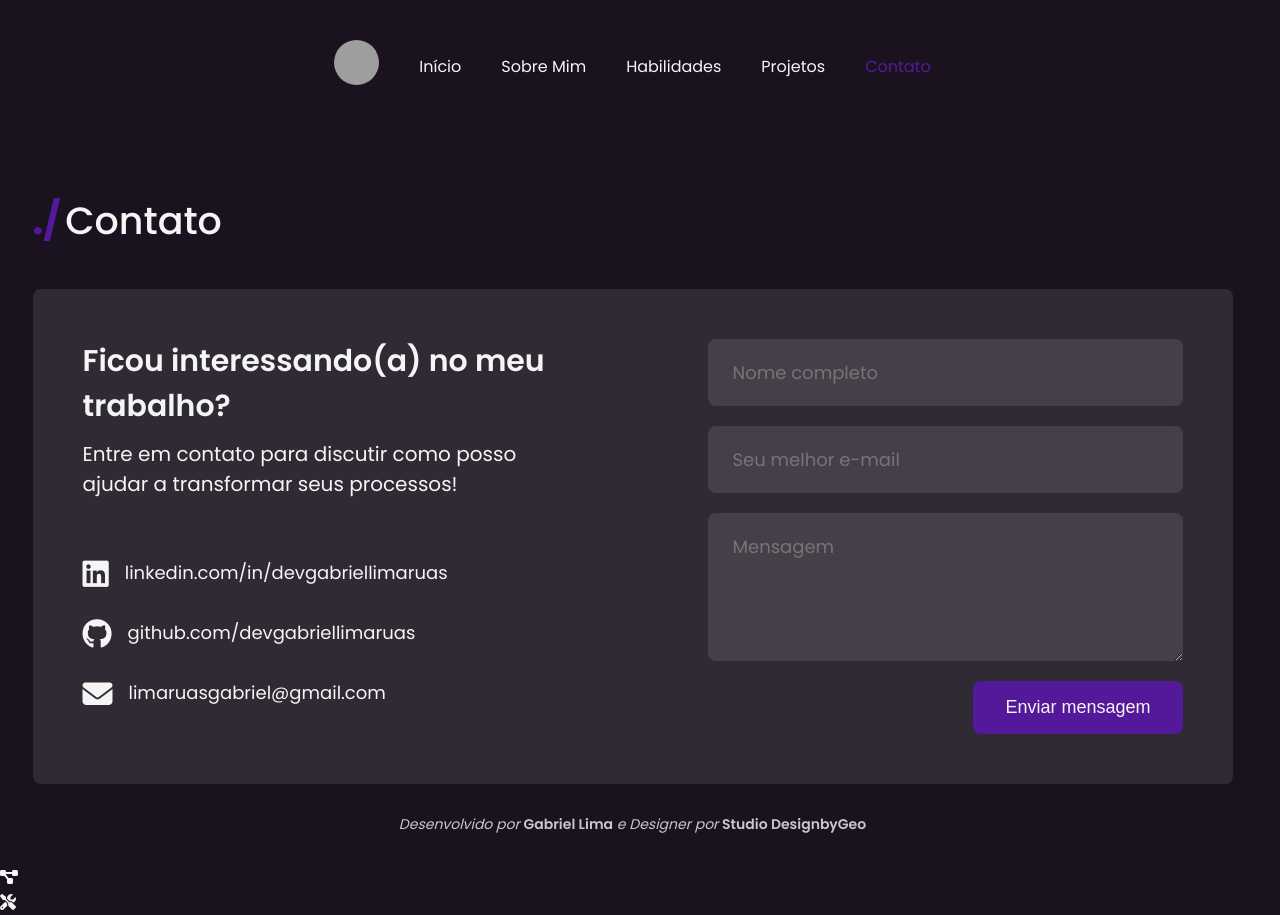
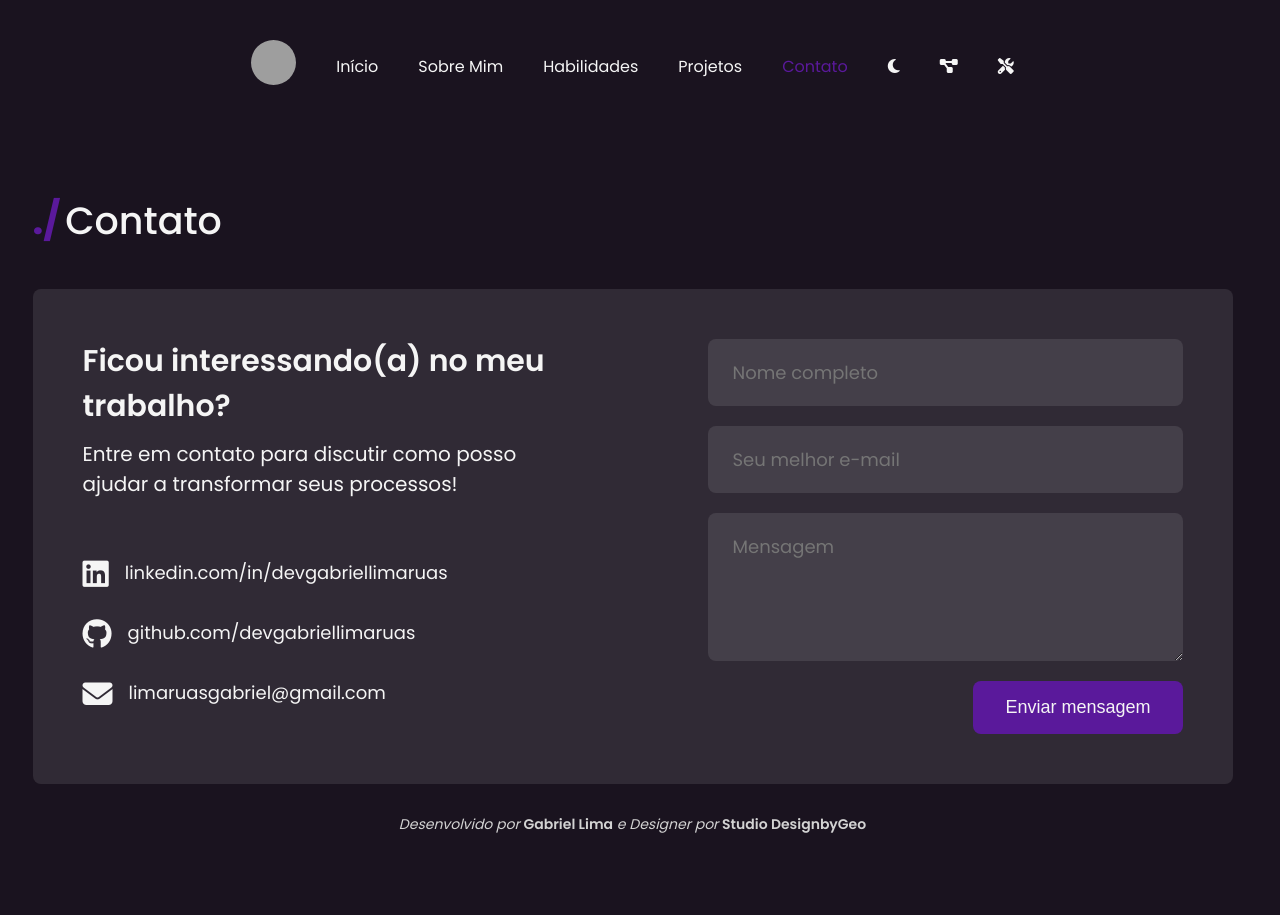
Before and after one commit to devgabriellimaruas/automation-portfolio, a Django app: page /contacts/ in a window 1280 px wide. After the commit the page ends 833 px from the top, so only its background shows below. Run offline with Django 5.2, Linux system fonts and the light colour scheme; some libraries are stand-ins or nearby versions; grey boxes are pictures that could not be loaded.

Commit message:
update: formmating css

```diff
--- a/portfolio/apps/contacts/templates/contacts/contacts.html
+++ b/portfolio/apps/contacts/templates/contacts/contacts.html
@@ -33,5 +33,6 @@
 {% endblock %}
 
 {% block extra_scripts %}
+{{ block.super }}
 <script src="{% static 'js/contacts.js' %}"></script>
 {% endblock %}
--- a/portfolio/apps/project/templates/projects/projects.html
+++ b/portfolio/apps/project/templates/projects/projects.html
@@ -39,5 +39,6 @@
 {% endblock %}
 
 {% block extra_scripts %}
+{{ block.super }}
 <script src="{% static 'js/projects.js' %}"></script>
 {% endblock %}
--- a/portfolio/static/css/about.css
+++ b/portfolio/static/css/about.css
@@ -5,7 +5,7 @@
 .about,
 .tools {
     max-width: auto;
-    color: var(--color-text-primary);
+    color: var(--color-text);
     max-width: 500px;
 }
 
@@ -19,13 +19,13 @@
 
 .desc {
     font-size: 18px;
-    color: var(--color-text-primary);
+    color: var(--color-text);
     font-weight: 400;
 }
 
 .desc-sb {
     font-size: 18px;
-    color: var(--color-text-primary);
+    color: var(--color-text);
     font-weight: 600;
 }
 
@@ -34,12 +34,12 @@
     font-size: 16px;
     padding: 6px 22px;
     margin: 0px 20px 18px 0px;
-    border-radius: var(--radius-base);
+    border-radius: 8px;
     font-weight: 400;
     border: 1.5px solid var(--color-primary);
 }
 
-.about a{
+.about a {
     margin-top: 30px;
 }
 
@@ -58,11 +58,10 @@
 
 .tools-list {
     list-style: none;
-    /* remove os bullets */
     padding: 0;
     margin-top: 30px;
     max-width: 100%;
-    background-color: var(--color-tertiary);
+    background-color: var(--color-bg-alt);
     border-radius: 8px;
     padding: 10px 15px;
 }
@@ -74,7 +73,7 @@
     padding: 10px 15px;
     font-size: 16px;
     transition: background-color 0.2s ease;
-    color: var(--color-text-primary);
+    color: var(--color-text);
 }
 
 .tools-list a {
--- a/portfolio/static/css/home.css
+++ b/portfolio/static/css/home.css
@@ -8,10 +8,9 @@
 }
 
 .title-home {
-    font-family: var(--font-family-base);
     font-size: 52px;
     font-weight: 600;
-    color: var(--color-text-primary) !important;
+    color: var(--color-text) !important;
     margin: 0;
     text-align: center;
     line-height: 1.2;
@@ -26,13 +25,13 @@
 }
 
 .description {
-    font-family: var(--font-family-base);
     font-size: 18px;
     font-weight: 400;
-    color: var(--color-text-primary);
+    color: var(--color-text);
     text-align: center;
     margin: 20px;
 }
+
 .highlight {
     font-weight: 600;
 }
@@ -56,7 +55,7 @@
 }
 
 .social-icons a:hover {
-    color: var(--color-text-primary);
+    color: var(--color-text);
     cursor: pointer;
 }
 
@@ -64,9 +63,8 @@
     text-align: center;
     padding: 30px;
     background: transparent;
-    font-family: var(--font-family-base);
     font-size: 14px;
-    color: var(--color-text-tertiary);
+    color: var(--color-text-alt);
 }
 
 .footer-text {
--- a/portfolio/static/css/skills.css
+++ b/portfolio/static/css/skills.css
@@ -11,7 +11,7 @@
 }
 
 .card {
-    border-radius: var(--radius-base);
+    border-radius: 8px;
     max-width: 330px;
 }
 
@@ -19,7 +19,7 @@
     margin: 20px 0 10px;
     font-size: 24px;
     font-weight: 600;
-    color: var(--color-text-primary);
+    color: var(--color-text);
 }
 
 .material-symbols-outlined {
--- a/portfolio/static/css/styles.css
+++ b/portfolio/static/css/styles.css
@@ -1,29 +1,26 @@
-:root {
-    /* Palette */
-    --color-primary: #54199B;
-    --color-secondary: #1A131F;
-    --color-tertiary: rgba(245, 245, 245, 0.1);
-    /* #F5F5F5 10% */
-    --color-text-primary: #F5F5F5;
-    --color-text-secondary: #D3D3D3;
-    --color-text-tertiary: rgba(245, 245, 245, 0.8);
-    /* #F5F5F5 80% */
-    --color-text-quaternary: rgba(245, 245, 245, 0.3);
-    /* #F5F5F5 30% */
-    --color-text-quinary: rgba(211, 211, 211, 0.7);
-    ;
-    /* #D3D3D3 70% */
+:root[data-theme="dark"] {
+    --color-primary: #5A199B;
+    --color-bg: #1A131F;
+    --color-bg-alt: rgba(245, 245, 245, 0.1); /* #F5F5F5 10% */
+    --color-bg-ft: rgba(245, 245, 245, 0.3); /* #F5F5F5 30% */
 
-    /* Typography */
-    --font-family-base: 'Poppins', sans-serif;
-    --font-size-base: 16px;
+    --color-text: #F5F5F5;
+    --color-text-pr: #F5F5F5;
+    --color-text-bt: #F5F5F5;
+    --color-text-alt: #D3D3D3;
+    --color-text-ft: rgba(211, 211, 211, 0.7); /* #D3D3D3 70% */
+}
+:root[data-theme="light"] {
+    --color-primary: #7836BA;
+    --color-bg: #F2F2F2;
+    --color-bg-alt: #FCFCFC;
+    --color-bg-ft: #D4D4D4;
 
-    /* Spacing */
-    --spacing-base: 16px;
-
-    /* Borders */
-    --radius-base: 8px;
-    --radius-min: 4px;
+    --color-text: #1A131F;
+    --color-text-pr: #7836BA;
+    --color-text-bt: #F5F5F5;
+    --color-text-alt: #737373;
+    --color-text-ft: #E6E6E6;
 }
 
 /* font-weight: 400; Regular */
@@ -145,8 +140,8 @@ nav {
 }
 
 .nav-link {
-    color: var(--color-text-primary);
-    font-size: var(--font-size-base);
+    color: var(--color-text);
+    font-size: 16px;
     text-decoration: none;
 }
 
--- /dev/null
+++ b/portfolio/static/js/theme_toggle.js
@@ -0,0 +1,34 @@
+document.addEventListener("DOMContentLoaded", () => {
+  const toggleButton = document.getElementById('theme-toggle');
+  const html = document.documentElement;
+
+  // Restaurar tema salvo
+  const savedTheme = localStorage.getItem('theme');
+  if (savedTheme) html.setAttribute('data-theme', savedTheme);
+
+  // Só adiciona evento se o botão existir
+  if (toggleButton) {
+    toggleButton.addEventListener('click', (e) => {
+      e.preventDefault(); // evita que # apareça na URL
+      const current = html.getAttribute('data-theme');
+      const next = current === 'light' ? 'dark' : 'light';
+      html.setAttribute('data-theme', next);
+      localStorage.setItem('theme', next);
+      updateIcon(toggleButton, html);
+    });
+
+    updateIcon(toggleButton, html);
+  }
+});
+
+function updateIcon(button, html) {
+  const icon = button.querySelector('i');
+  const current = html.getAttribute('data-theme');
+  if (current === 'light') {
+    icon.classList.remove('fa-moon');
+    icon.classList.add('fa-sun');
+  } else {
+    icon.classList.remove('fa-sun');
+    icon.classList.add('fa-moon');
+  }
+}
--- a/portfolio/templates/components/base.html
+++ b/portfolio/templates/components/base.html
@@ -1,6 +1,6 @@
 {% load static %}
 <!DOCTYPE html>
-<html lang="pt-br">
+<html lang="pt-br" data-theme="dark">
 
 <head>
     <meta charset="UTF-8">
@@ -41,15 +41,21 @@
 
         <a href="{% url 'contacts' %}"
             class="nav-link {% if '/contacts/' in request.path %}active{% endif %}">Contato</a>
+
+        <a href="" id="theme-toggle" class="nav-link" aria-label="Toggle Theme">
+            <i class="fa-solid fa-moon"></i></a>
+
+        <a href="/projects/create" class="nav-link"><i class="fa-solid fa-diagram-project"></i></a>
+
+        <a href="/about/read" class="nav-link"><i class="fa-solid fa-screwdriver-wrench"></i></a>
+
     </nav>
 
     {% block content %}{% endblock %}
 
-    <a href="/projects/create" class="nav-link"><i class="fa-solid fa-diagram-project"></i></a>
-
-    <a href="/about/read" class="nav-link"><i class="fa-solid fa-screwdriver-wrench"></i></a>
-
-    {% block extra_scripts %}{% endblock %}
+    {% block extra_scripts %}
+    <script src="{% static 'js/theme_toggle.js' %}"></script>
+    {% endblock %}
 </body>
 
 </html>
```
Also changed, not shown: other parts of portfolio/static/css/styles.css (+14 -18 lines), portfolio/static/css/contacts.css (+13 -17 lines), portfolio/static/css/project.css (+30 -41 lines).
